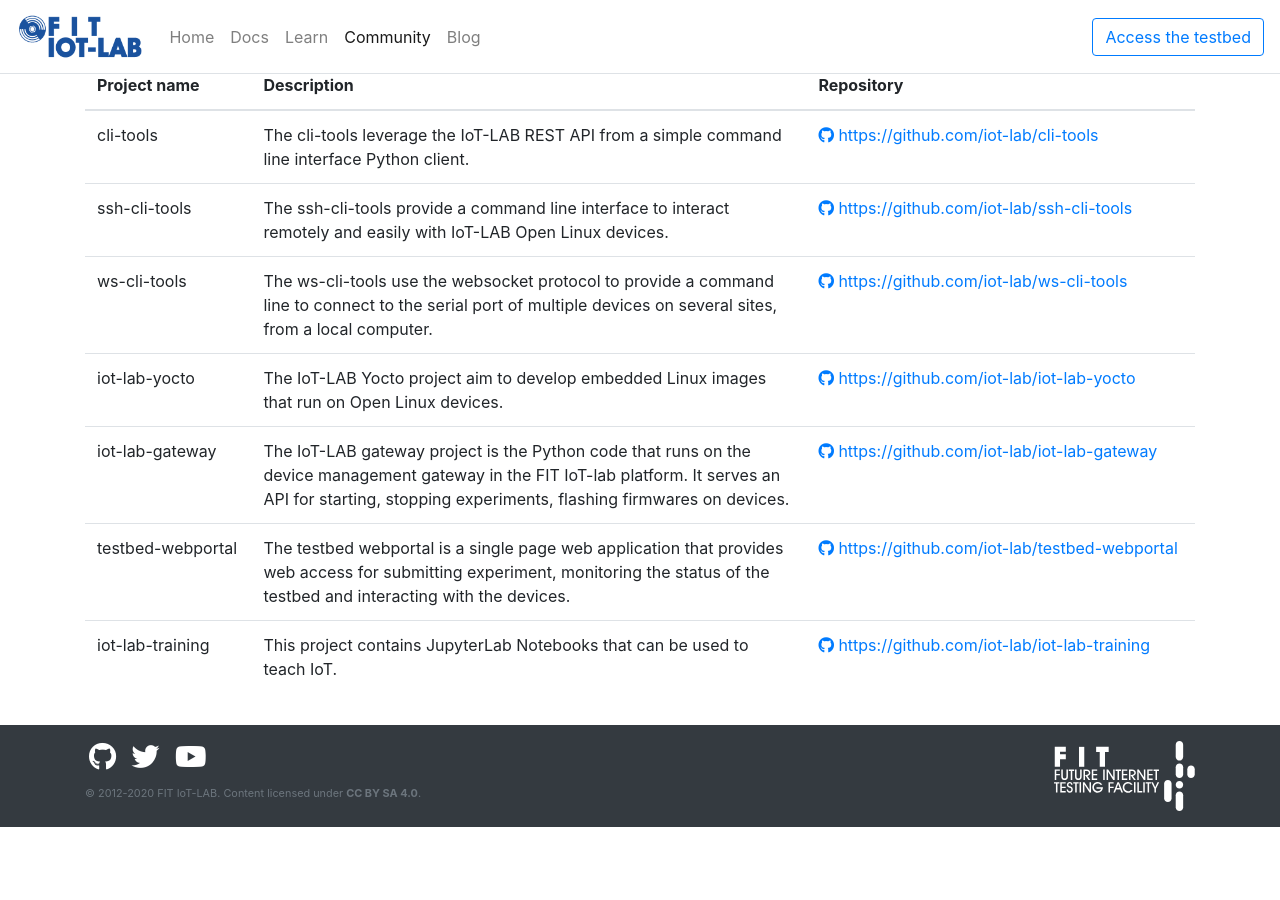
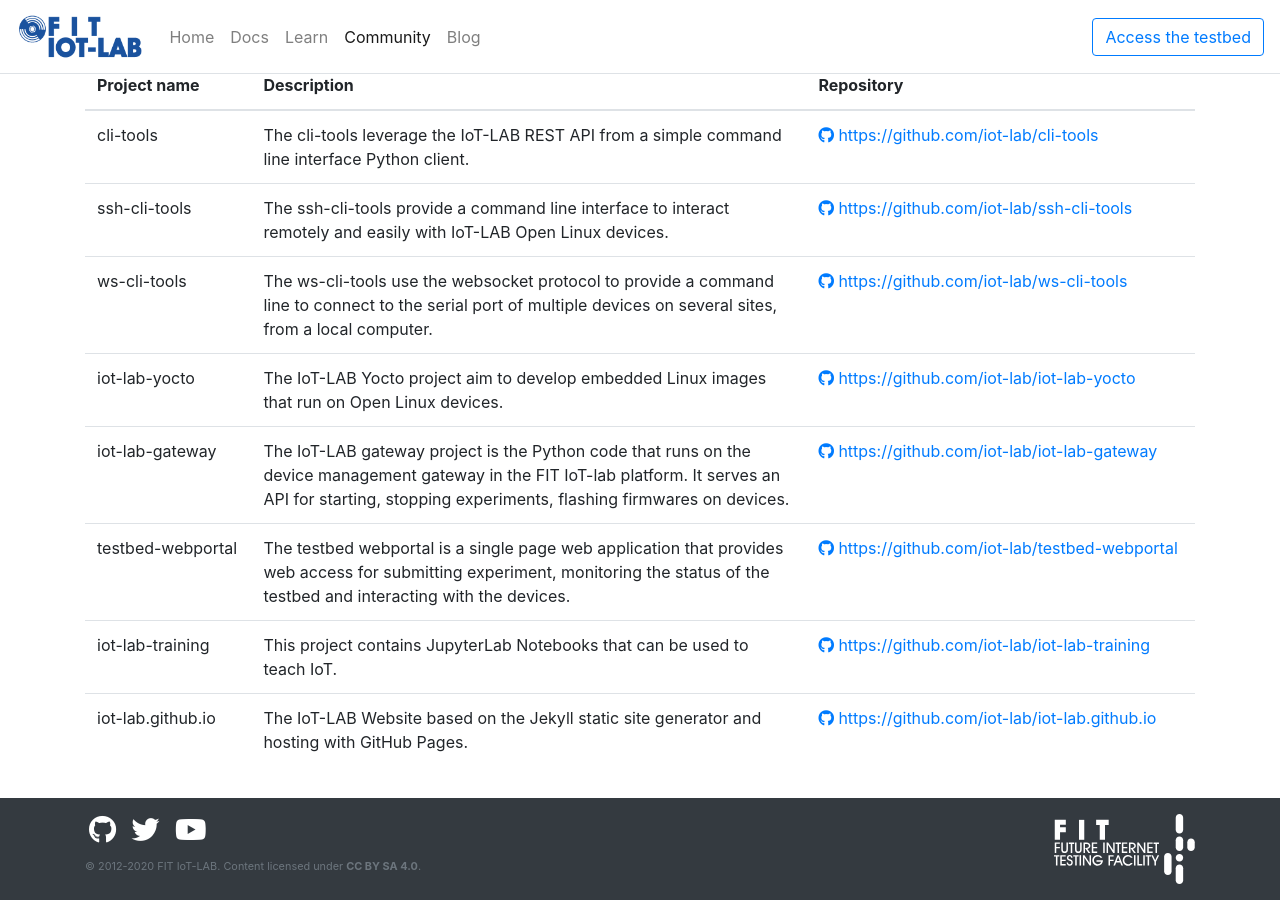
Before and after one commit to iot-lab/iot-lab.github.io, a Jekyll site: the page built from community/contribute.html, in a window 1280 px wide and 900 px high, scrolled down 765 px. Built offline with Jekyll 4.4.1, drawn with Linux system fonts in a browser that asks for light colours; nearby versions of some CDN libraries; comment, search, counter and statistics services are not loaded; before the commit the page ends 1592 px from its top, so only the background shows below that.

Commit message:
community/contribute: add Jekyll Website project

```diff
--- a/_data/projects.yml
+++ b/_data/projects.yml
@@ -25,3 +25,7 @@
 - name: iot-lab-training
   description: This project contains JupyterLab Notebooks that can be used to teach IoT.
   repo: https://github.com/iot-lab/iot-lab-training
+
+- name: iot-lab.github.io
+  description: The IoT-LAB Website based on the Jekyll static site generator and hosting with GitHub Pages.
+  repo: https://github.com/iot-lab/iot-lab.github.io
```
